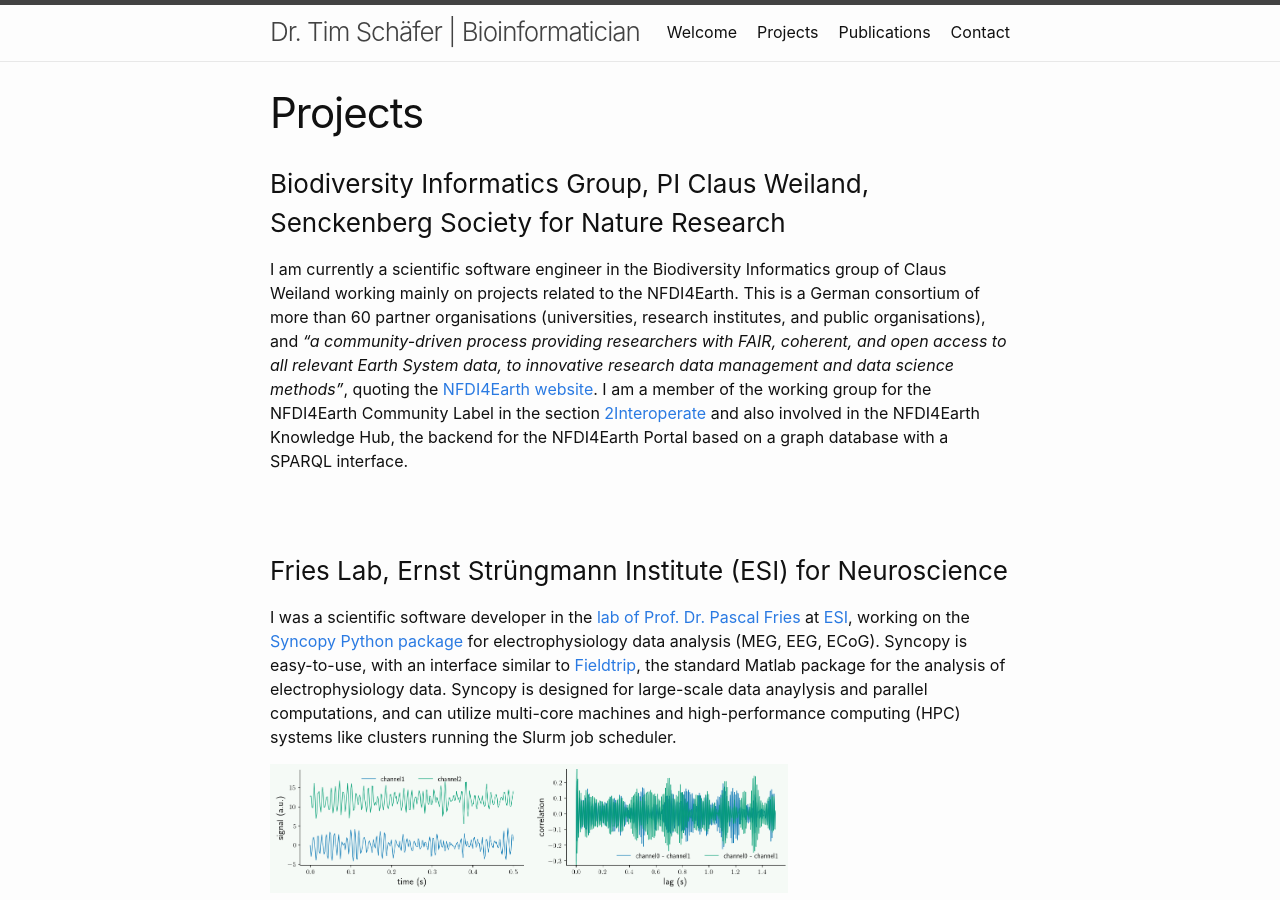
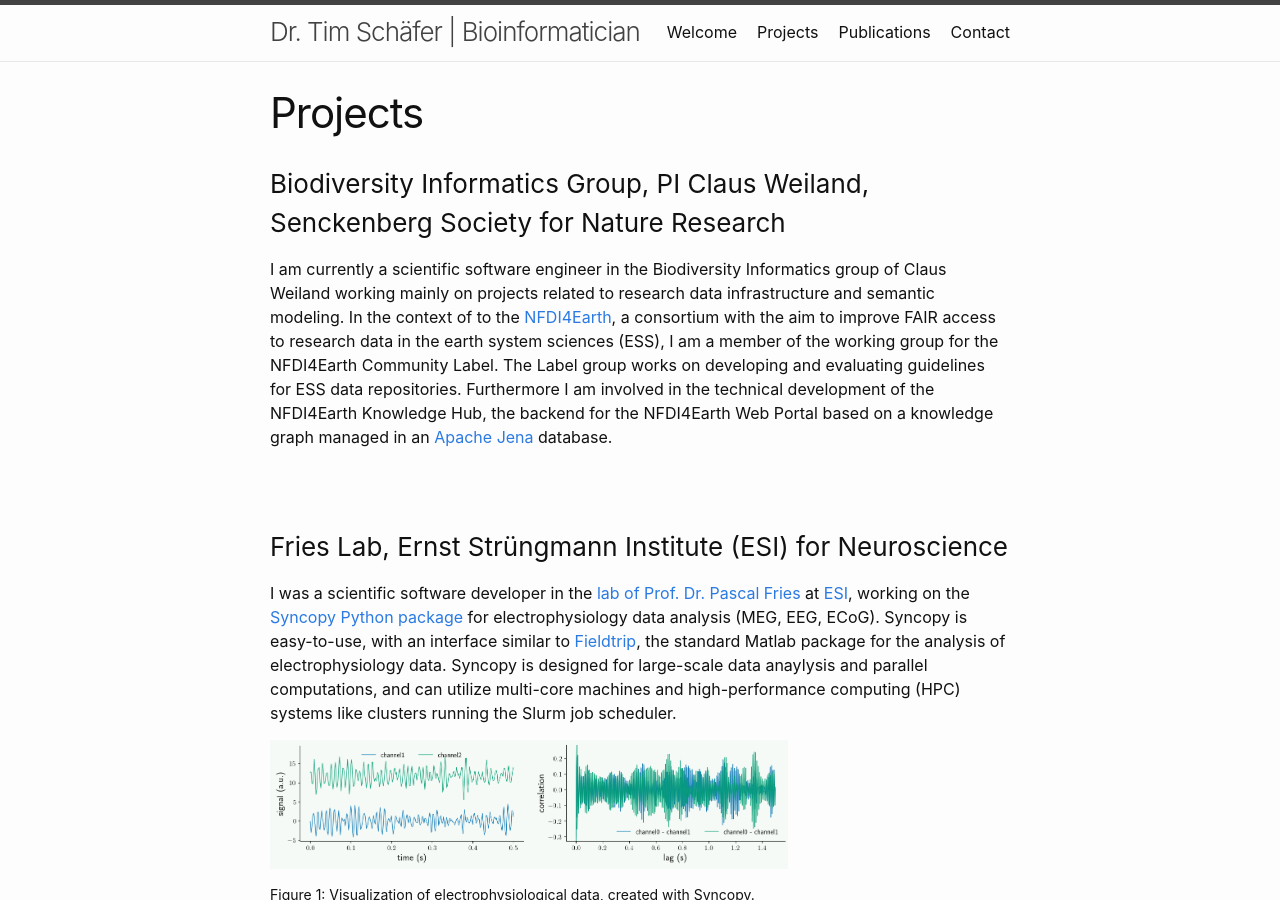
Before and after one commit to dfsp-spirit/dfsp-spirit.github.io, a Jekyll site: the page built from x020_projects.markdown, in a window 1280 px wide and 900 px high. Built offline with Jekyll 4.4.1, drawn with Linux system fonts in a browser that asks for light colours.

Commit message:
NEW: improve SGN description

```diff
--- a/x020_projects.markdown
+++ b/x020_projects.markdown
@@ -6,7 +6,7 @@ permalink: /projects.html
 
 ### Biodiversity Informatics Group, PI Claus Weiland, Senckenberg Society for Nature Research
 
-I am currently a scientific software engineer in the Biodiversity Informatics group of Claus Weiland working mainly on projects related to the NFDI4Earth. This is a German consortium of more than 60 partner organisations (universities, research institutes, and public organisations), and *"a community-driven process providing researchers with FAIR, coherent, and open access to all relevant Earth System data, to innovative research data management and data science methods"*, quoting the [NFDI4Earth website](https://www.nfdi4earth.de/). I am a member of the working group for the NFDI4Earth Community Label in the section [2Interoperate](https://nfdi4earth.de/2interoperate) and also involved in the NFDI4Earth Knowledge Hub, the backend for the NFDI4Earth Portal based on a graph database with a SPARQL interface.
+I am currently a scientific software engineer in the Biodiversity Informatics group of Claus Weiland working mainly on projects related to research data infrastructure and semantic modeling. In the context of to the [NFDI4Earth](https://www.nfdi4earth.de/), a consortium with the aim to improve FAIR access to research data in the earth system sciences (ESS), I am a member of the working group for the NFDI4Earth Community Label. The Label group works on developing and evaluating guidelines for ESS data repositories. Furthermore I am involved in the technical development of the NFDI4Earth Knowledge Hub, the backend for the NFDI4Earth Web Portal based on a knowledge graph managed in an [Apache Jena](https://jena.apache.org/) database.
 
 <br/><br/>
 
```
